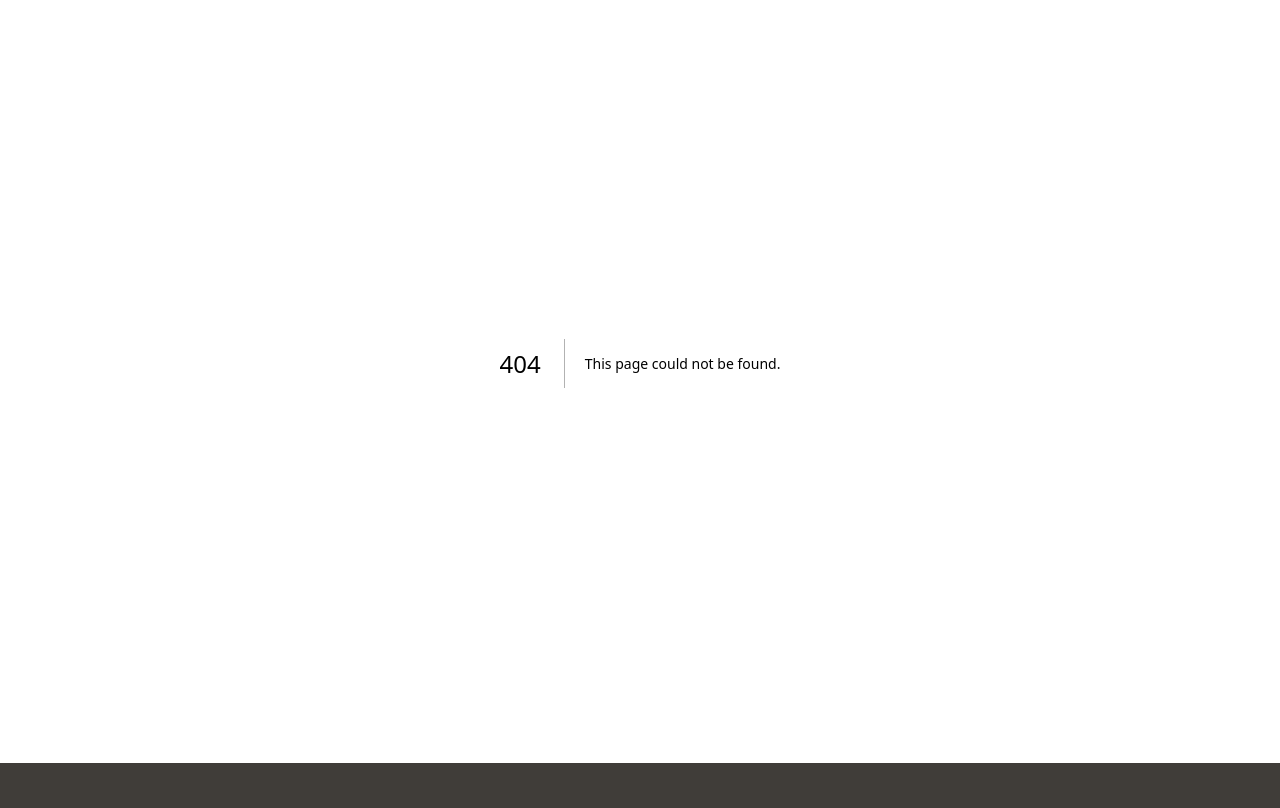
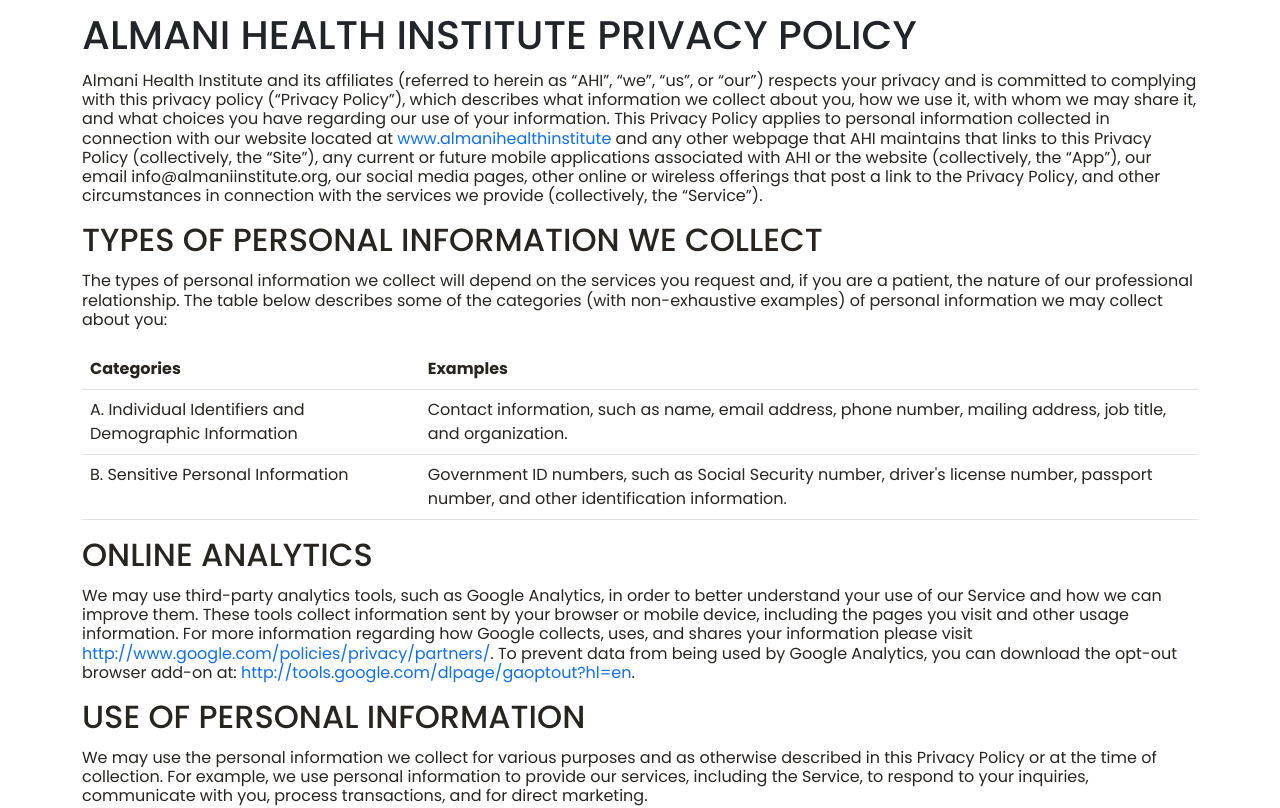
Before and after one commit to BlueMath-Warriors/mani-health-app, a Next.js app: page /privacy-policy in a window 1280 px wide. Before the commit this address had no page. Shown: the part 480-1288 px from the top of the page. Built offline with nearby package versions, Linux system fonts and the light colour scheme.

Commit message:
Complete Privacy Policy Page

```diff
--- /dev/null
+++ b/Constants/privacyPolicyData.js
@@ -0,0 +1,105 @@
+export const PRIVACY_POLICY = {
+  title: "ALMANI HEALTH INSTITUTE PRIVACY POLICY",
+  content: {
+    part1:
+      "Almani Health Institute and its affiliates (referred to herein as “AHI”, “we”, “us”, or “our”) respects your privacy and is committed to complying with this privacy policy (“Privacy Policy”), which describes what information we collect about you, how we use it, with whom we may share it, and what choices you have regarding our use of your information. This Privacy Policy applies to personal information collected in connection with our website located at ",
+    part2:
+      " and any other webpage that AHI maintains that links to this Privacy Policy (collectively, the “Site”), any current or future mobile applications associated with AHI or the website (collectively, the “App”), our email info@almaniinstitute.org, our social media pages, other online or wireless offerings that post a link to the Privacy Policy, and other circumstances in connection with the services we provide (collectively, the “Service”).",
+  },
+};
+
+export const TYPES_OF_PERSONAL_INFORMATION = {
+  title: "TYPES OF PERSONAL INFORMATION WE COLLECT",
+  content:
+    "The types of personal information we collect will depend on the services you request and, if you are a patient, the nature of our professional relationship. The table below describes some of the categories (with non-exhaustive examples) of personal information we may collect about you:",
+  types: [
+    {
+      category: "Individual Identifiers and Demographic Information",
+      examples:
+        "Contact information, such as name, email address, phone number, mailing address, job title, and organization.",
+    },
+    {
+      category: "Sensitive Personal Information",
+      examples:
+        "Government ID numbers, such as Social Security number, driver's license number, passport number, and other identification information.",
+    },
+  ],
+};
+
+export const ONLINE_ANALYTICS = {
+  title: "ONLINE ANALYTICS",
+  content: {
+    part1:
+      "We may use third-party analytics tools, such as Google Analytics, in order to better understand your use of our Service and how we can improve them. These tools collect information sent by your browser or mobile device, including the pages you visit and other usage information. For more information regarding how Google collects, uses, and shares your information please visit ",
+    part2:
+      ". To prevent data from being used by Google Analytics, you can download the opt-out browser add-on at: ",
+  },
+};
+
+export const USE_OF_PERSONAL_INFORMATION = {
+  title: "USE OF PERSONAL INFORMATION",
+  content: `
+      We may use the personal information we collect for various purposes and as otherwise described in this Privacy Policy or at the time of collection. For example, we use personal information to provide our services, including the Service, to respond to your inquiries, communicate with you, process transactions, and for direct marketing.
+    `,
+};
+
+export const SHARING_OF_PERSONAL_INFORMATION = {
+  title: "SHARING OF PERSONAL INFORMATION",
+  content: `
+      In addition to the specific situations discussed elsewhere in this Privacy Policy, we may share personal information with service providers, other medical providers, authorities, law enforcement, and others as necessary.
+    `,
+};
+
+export const YOUR_CHOICES = {
+  title: "YOUR CHOICES",
+  content: `
+      You have several choices regarding your personal information, including opting out of marketing communications, managing cookies, and declining to provide certain information.
+    `,
+};
+
+export const INFORMATION_SECURITY = {
+  title: "INFORMATION SECURITY",
+  content: `
+      AHI takes commercially reasonable measures to secure and protect the personal information we collect. Nevertheless, no security system is impenetrable. We cannot guarantee the absolute security of your personal information.
+    `,
+};
+
+export const LINKED_WEBSITES = {
+  title: "LINKED WEBSITES",
+  content: `
+      This Privacy Policy does not apply to third-party websites or social media features that may be accessed through links provided for your convenience and information. We encourage you to review the privacy policy of any site you interact with before allowing the collection and use of your information.
+    `,
+};
+
+export const CHANGES_TO_PRIVACY_POLICY = {
+  title: "CHANGES TO THIS PRIVACY POLICY",
+  content: `
+      AHI may change this Privacy Policy from time to time to reflect changes in our practices or in applicable law. Such changes will be effective upon posting the revised Privacy Policy on our Service.
+    `,
+};
+
+export const CONTACT_US = {
+  title: "CONTACT US",
+  content: `
+      If you have any questions about this Privacy Policy or AHI’s information privacy practices, please contact us at:`,
+  email: "Info@almaniinstitute.org",
+  telephone: "954 633 5454",
+};
+
+export const TABLE_DATA = {
+  categoryInformation: "A. Individual Identifiers and Demographic Information",
+  exampleInformation:
+    "Contact information, such as name, email address, phone number, mailing address, job title, and organization.",
+  categoryPersonalInfo: "B. Sensitive Personal Information",
+  examplePersonalInfo:
+    "Government ID numbers, such as Social Security number, driver's license number, passport number, and other identification information.",
+};
+
+export const DETAILS_MAP = [
+  USE_OF_PERSONAL_INFORMATION,
+  SHARING_OF_PERSONAL_INFORMATION,
+  YOUR_CHOICES,
+  INFORMATION_SECURITY,
+  LINKED_WEBSITES,
+  CHANGES_TO_PRIVACY_POLICY,
+];
--- /dev/null
+++ b/app/privacy-policy/page.jsx
@@ -0,0 +1,119 @@
+import {
+  CONTACT_US,
+  DETAILS_MAP,
+  ONLINE_ANALYTICS,
+  PRIVACY_POLICY,
+  TABLE_DATA,
+  TYPES_OF_PERSONAL_INFORMATION,
+} from "@/Constants/privacyPolicyData";
+import React from "react";
+
+const TitleAndText = ({ details }) => {
+  return (
+    <>
+      <h2 className="font-medium text-[26px] md:text-[28px] lg:text-[32px] leading-[27px] sm:leading-[32px] md:leading-[38px] mb-2 md:mb-3">
+        {details.title}
+      </h2>
+      <p className="leading-[19.2px] mb-4">{details.content}</p>
+    </>
+  );
+};
+
+const PrivacyPolicy = () => {
+  return (
+    <div
+      className={`relative bg-white text-neutral font-normal leading-normal text-[13px] min-[370px]:text-sm min-[430px]:text-[15px] sm:text-base flex justify-center py-[48px] px-[25px]`}
+    >
+      <div className="sm:max-w-[516px] md:max-w-[696px] lg:max-w-[936px] large:max-w-[1116px] desktop:max-w-[1300px] flex flex-col items-start">
+        <h1 className="font-medium text-[#212529] text-3xl sm:text-[32px] md:text-4xl lg:text-[40px] leading-[30px] sm:leading-[36px] md:leading-[42px] lg:leading-[48px] mb-2 md:mb-3">
+          {PRIVACY_POLICY.title}
+        </h1>
+        <p className="leading-[19.2px] mb-4">
+          {PRIVACY_POLICY.content.part1}
+          <a
+            href="https://www.almanihealthinstitute/"
+            className="text-[#0D6EFD]"
+          >
+            www.almanihealthinstitute
+          </a>
+          {PRIVACY_POLICY.content.part2}
+        </p>
+        <TitleAndText details={TYPES_OF_PERSONAL_INFORMATION} />
+        <table class="min-w-full table-auto border-collapse mb-4 mt-1">
+          <thead>
+            <tr>
+              <th class="text-left p-2 border-b border-[#DEE2E6]">
+                Categories
+              </th>
+              <th class="text-left p-2 border-b border-[#DEE2E6]">
+                Examples
+              </th>
+            </tr>
+          </thead>
+          <tbody>
+            <tr>
+              <td class="text-left align-top p-2 border-b border-[#DEE2E6]">
+                {TABLE_DATA.categoryInformation}
+              </td>
+              <td class="text-left align-top p-2 border-b border-[#DEE2E6]">
+                {TABLE_DATA.exampleInformation}
+              </td>
+            </tr>
+            <tr>
+              <td class="text-left align-top p-2 border-b border-[#DEE2E6]">
+                {TABLE_DATA.categoryPersonalInfo}
+              </td>
+              <td class="text-left align-top p-2 border-b border-[#DEE2E6]">
+                {TABLE_DATA.examplePersonalInfo}
+              </td>
+            </tr>
+          </tbody>
+        </table>
+        <h2 className="font-medium text-[26px] md:text-[28px] lg:text-[32px] leading-[27px] sm:leading-[32px] md:leading-[38px] mb-2 md:mb-3">
+          {ONLINE_ANALYTICS.title}
+        </h2>
+        <p className="leading-[19.2px] mb-4">
+          {ONLINE_ANALYTICS.content.part1}
+          <a
+            className="text-[#0d6efd]"
+            href="http://www.google.com/policies/privacy/partners/"
+          >
+            http://www.google.com/policies/privacy/partners/
+          </a>
+          {ONLINE_ANALYTICS.content.part2}
+          <a
+            className="text-[#0d6efd]"
+            href="http://tools.google.com/dlpage/gaoptout?hl=en"
+          >
+            http://tools.google.com/dlpage/gaoptout?hl=en
+          </a>
+          .
+        </p>
+        {DETAILS_MAP.map((detail, index) => (
+          <TitleAndText details={detail} key={index} />
+        ))}
+        <h2 className="font-medium text-[26px] md:text-[28px] lg:text-[32px] leading-[27px] sm:leading-[32px] md:leading-[38px] mb-2 md:mb-3">
+          {CONTACT_US.title}
+        </h2>
+        <p>{CONTACT_US.content}</p>
+        <p className="font-bold">
+          Email:{" "}
+          <a
+            className="text-[#0d6edf] font-normal"
+            href="mailto:Info@almaniinstitute.org"
+          >
+            {CONTACT_US.email}
+          </a>
+        </p>
+        <p className="font-bold">
+          Telephone:{" "}
+          <a className="text-[#0d6edf] font-normal" href="tel:9546335454">
+            {CONTACT_US.telephone}
+          </a>
+        </p>
+      </div>
+    </div>
+  );
+};
+
+export default PrivacyPolicy;
```
